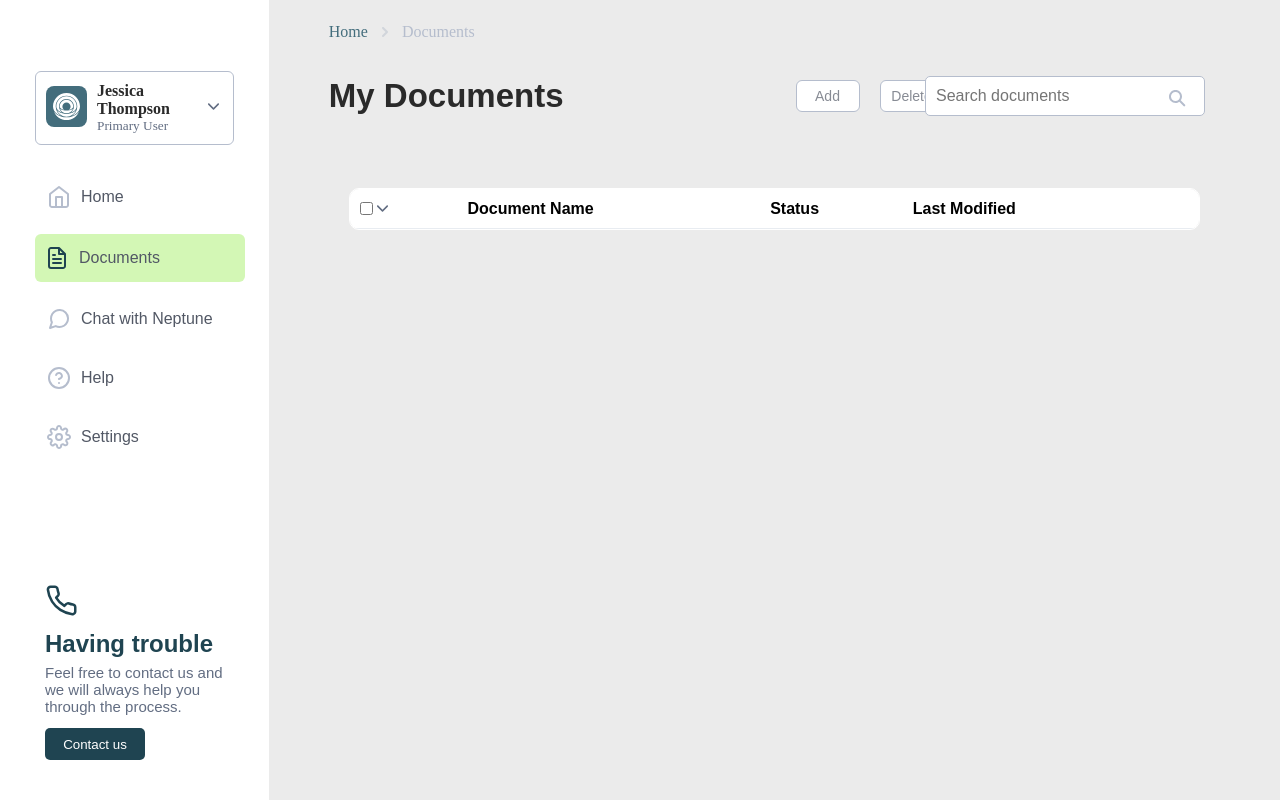
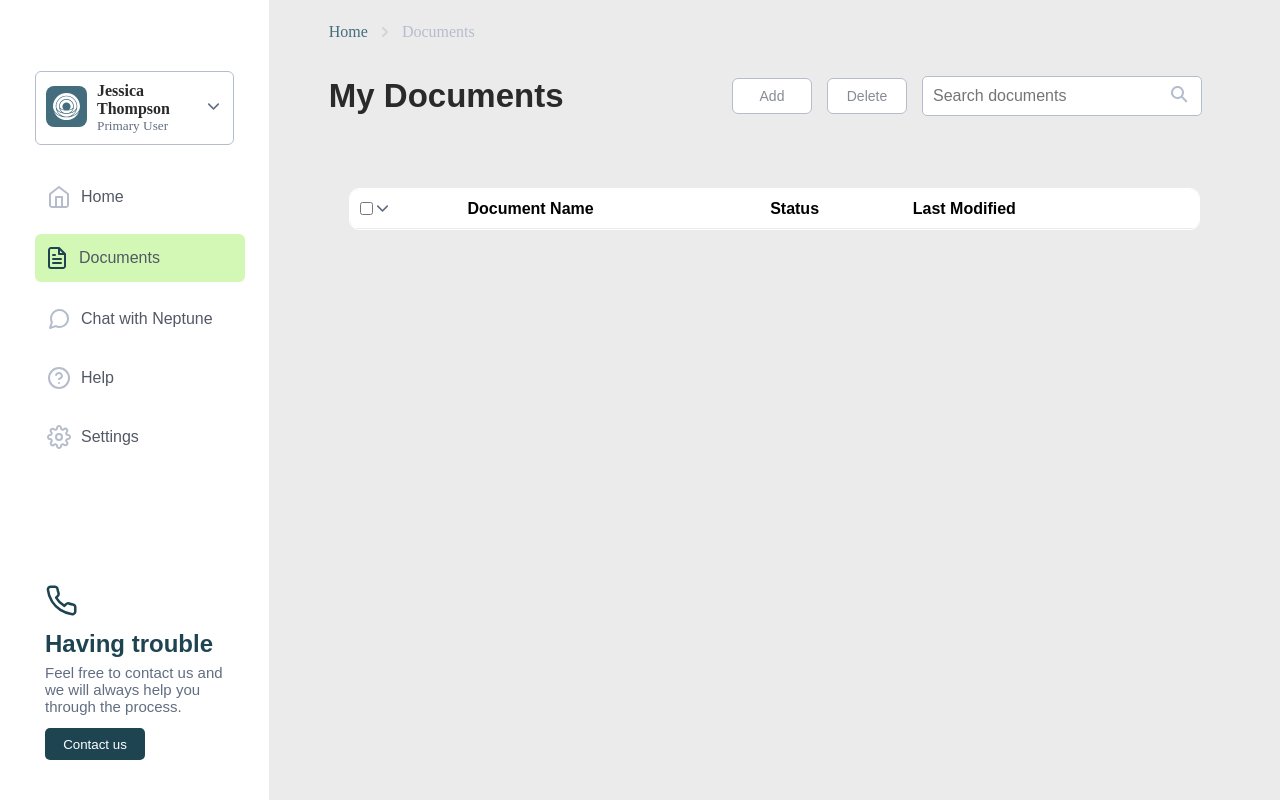
Before and after one commit to Aarishch5/NeptuneWithTS, a website: page index.html in a window 1280 px wide. Drawn offline with nearby package versions, Linux system fonts and the light colour scheme.

Commit message:
made changes to the UI of the buttons

```diff
--- a/index.html
+++ b/index.html
@@ -75,29 +75,24 @@
             <h2>My Documents</h2>
           </div>
 
-          <div class="addDeleteDocument">
+
+          <div id="right-middle-right">
+            <div class="addDeleteDocument">
             <button id="add">Add</button>
             <button id="multiDelete">Delete</button>
           </div>
 
           <div id="search">
-            <form
-              action=""
-              onsubmit="
-                event.preventDefault();
-                searchFunction();
-              "
-              autocomplete="off"
-            >
-              <input
-                id="searchInput"
-                type="text"
-                placeholder="Search documents"
-                name="q"
-              />
+            <form action="" onsubmit="event.preventDefault();searchFunction();"
+              autocomplete="off">
+              <input id="searchInput" type="text" placeholder="Search documents" name="q"/>
               <button type="submit"><img src="images/Layer_1.svg" /></button>
             </form>
           </div>
+          </div>
+
+
+
         </div>
 
         <div id="right-bottom">
--- a/style.css
+++ b/style.css
@@ -197,7 +197,6 @@ main {
 #right-middle {
   width: 100%;
   height: 8%;
-  width: 100%;
   display: flex;
   padding-left: 60px;
   padding-right: 50px;
@@ -213,18 +212,25 @@ main {
   font-family: "Zin Display", sans-serif;
 }
 
-#right-middle .addDeleteDocument {
+#right-middle-right {
+  height: 100%;
   display: flex;
-  flex-direction: row;
-  gap: 20px;
   align-items: center;
-  justify-content: center;
-  width: 20%;
+  gap: 15px;
+  padding-right: 28px;
 }
 
-.addDeleteDocument #multiDelete, #add {
-  height: 4vh;
-  width: 8vh;
+#right-middle-right .addDeleteDocument {
+  display: flex;
+  gap: 15px;
+  align-items: center;
+}
+
+
+#right-middle-right #multiDelete,
+#right-middle-right #add {
+  height: 36px;
+  width: 80px;
   border: 0.5px solid #b5bdcd;
   border-radius: 6px;
   background-color: var(--primary-color);
@@ -234,26 +240,16 @@ main {
 }
 
 #right-middle #search {
-  width: 30%;
   display: flex;
-  justify-content: right;
-  padding-right: 0%;
   align-items: center;
 }
 
 #right-middle form {
   display: flex;
   align-items: center;
-  justify-content: right;
+  position: relative;
 }
 
-#right-middle #search button {
-  position: relative;
-  right: 40px;
-  top: 4px;
-  cursor: pointer;
-  border: none;
-}
 
 #right-middle input {
   height: 40px;
@@ -266,13 +262,15 @@ main {
   padding-left: 10px;
 }
 
+/* Search button */
 #right-middle form button {
   width: 25px;
   height: 25px;
-  right: -25px;
   position: absolute;
+  right: 10px;
   background: transparent;
-  outline: none;
+  border: none;
+  cursor: pointer;
 }
 
 #doc h2 {
```
